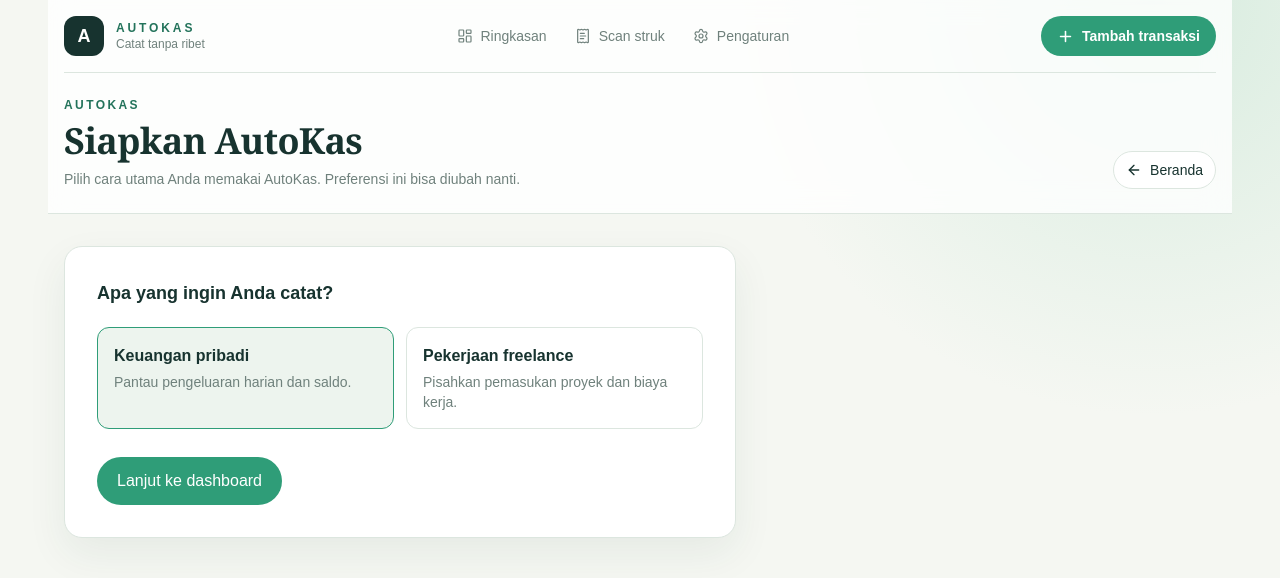
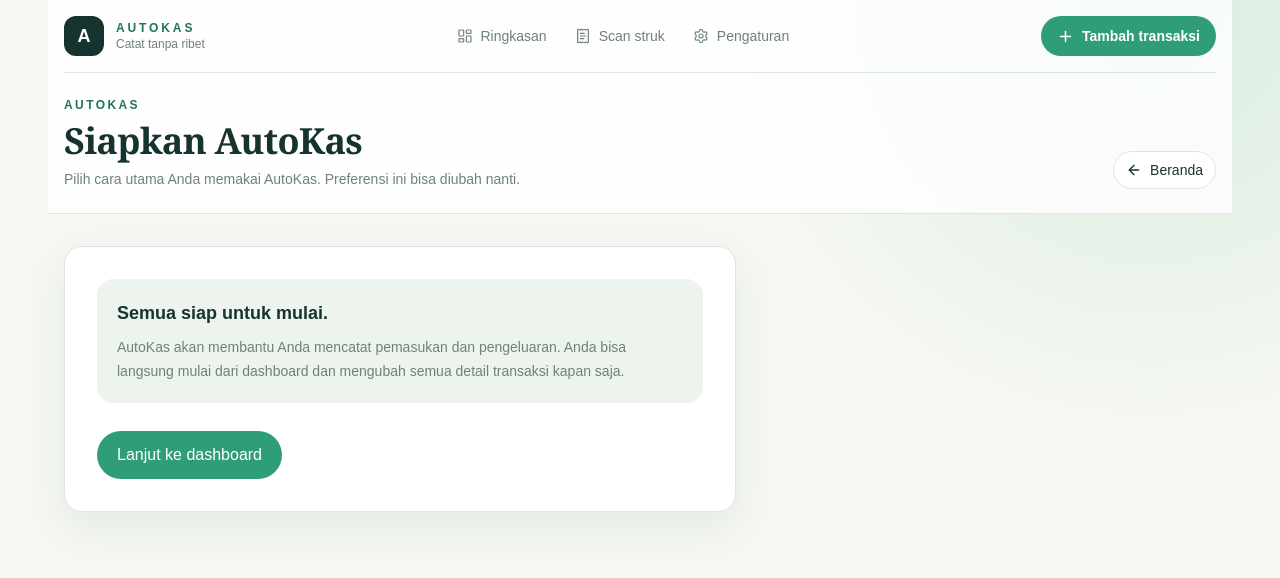
Before and after one commit to khalid200704/autokas, a Next.js app: page /onboarding in a window 1280 px wide. Shown: the top 578 px of the page. Built offline with nearby package versions, Linux system fonts and the light colour scheme.

Commit message:
Personalize dashboard greeting

```diff
--- a/src/app/dashboard/page.tsx
+++ b/src/app/dashboard/page.tsx
@@ -12,6 +12,8 @@ import type { SavedTransaction } from "@/lib/transaction-storage";
 
 export default function DashboardPage() {
   const [savedTransactions, setSavedTransactions] = useState<SavedTransaction[]>([]);
+  const [accountName, setAccountName] = useState("Anda");
+  const [accountEmail, setAccountEmail] = useState<string | null>(null);
   const [search, setSearch] = useState("");
   const [typeFilter, setTypeFilter] = useState<"SEMUA" | "PENGELUARAN" | "PENDAPATAN">("SEMUA");
 
@@ -26,6 +28,18 @@ export default function DashboardPage() {
           if (active) setSavedTransactions([]);
           return;
         }
+
+        const fallbackName = userData.user.user_metadata?.full_name || userData.user.user_metadata?.name || userData.user.email?.split("@")[0] || "Anda";
+        if (active) {
+          setAccountName(fallbackName);
+          setAccountEmail(userData.user.email ?? null);
+        }
+        const { data: profile } = await supabase
+          .from("profiles")
+          .select("full_name")
+          .eq("id", userData.user.id)
+          .maybeSingle();
+        if (active && profile?.full_name) setAccountName(profile.full_name);
 
         const remoteTransactions = await readOwnTransactions();
         const normalized = remoteTransactions.map((transaction) => ({
@@ -125,6 +139,17 @@ export default function DashboardPage() {
       description="Lihat arus uang bulan ini dan catat transaksi baru dalam hitungan detik."
     >
       <div className="space-y-8">
+        <section className="flex flex-col justify-between gap-5 rounded-2xl bg-[var(--ink)] p-6 text-white sm:flex-row sm:items-end">
+          <div>
+            <p className="text-sm text-[#b9dcca]">Selamat datang kembali,</p>
+            <h2 className="mt-1 text-3xl font-bold">{accountName}</h2>
+            {accountEmail && <p className="mt-2 text-sm text-[#c2d3cb]">{accountEmail}</p>}
+          </div>
+          <a href="/scan" className="inline-flex items-center justify-center rounded-full bg-[#b9dcca] px-5 py-3 text-sm font-semibold text-[var(--ink)] transition hover:bg-white">
+            Catat transaksi pertama
+          </a>
+        </section>
+
         <section className="grid gap-4 md:grid-cols-3">
           {liveStats.map((item) => (
             <div key={item.label} className="app-panel p-5">
--- a/src/app/onboarding/page.tsx
+++ b/src/app/onboarding/page.tsx
@@ -7,7 +7,6 @@ import { createClient } from "@/lib/supabase/client";
 
 export default function OnboardingPage() {
   const router = useRouter();
-  const [goal, setGoal] = useState("PERSONAL_FINANCE");
   const [saving, setSaving] = useState(false);
 
   const handleContinue = async () => {
@@ -17,7 +16,6 @@ export default function OnboardingPage() {
     if (data.user) {
       await supabase.from("profiles").upsert({
         id: data.user.id,
-        onboarding_goal: goal,
         onboarding_completed: true,
         updated_at: new Date().toISOString(),
       });
@@ -33,35 +31,12 @@ export default function OnboardingPage() {
       backLabel="Beranda"
     >
       <section className="app-panel max-w-2xl p-6 sm:p-8">
-        <fieldset>
-          <legend className="text-lg font-semibold">Apa yang ingin Anda catat?</legend>
-          <div className="mt-5 grid gap-3 sm:grid-cols-2">
-            {[
-              ["PERSONAL_FINANCE", "Keuangan pribadi", "Pantau pengeluaran harian dan saldo."],
-              ["FREELANCER", "Pekerjaan freelance", "Pisahkan pemasukan proyek dan biaya kerja."],
-            ].map(([value, label, description]) => (
-              <label
-                key={value}
-                className={`cursor-pointer rounded-xl border p-4 transition ${
-                  goal === value
-                    ? "border-[var(--mint)] bg-[var(--surface-soft)]"
-                    : "border-[var(--line)] bg-white"
-                }`}
-              >
-                <input
-                  type="radio"
-                  name="goal"
-                  value={value}
-                  checked={goal === value}
-                  onChange={(event) => setGoal(event.target.value)}
-                  className="sr-only"
-                />
-                <span className="block font-semibold">{label}</span>
-                <span className="mt-1 block text-sm text-[var(--muted)]">{description}</span>
-              </label>
-            ))}
-          </div>
-        </fieldset>
+        <div className="rounded-2xl bg-[var(--surface-soft)] p-5">
+          <p className="text-lg font-semibold">Semua siap untuk mulai.</p>
+          <p className="mt-2 text-sm leading-6 text-[var(--muted)]">
+            AutoKas akan membantu Anda mencatat pemasukan dan pengeluaran. Anda bisa langsung mulai dari dashboard dan mengubah semua detail transaksi kapan saja.
+          </p>
+        </div>
         <button
           type="button"
           onClick={handleContinue}
```
